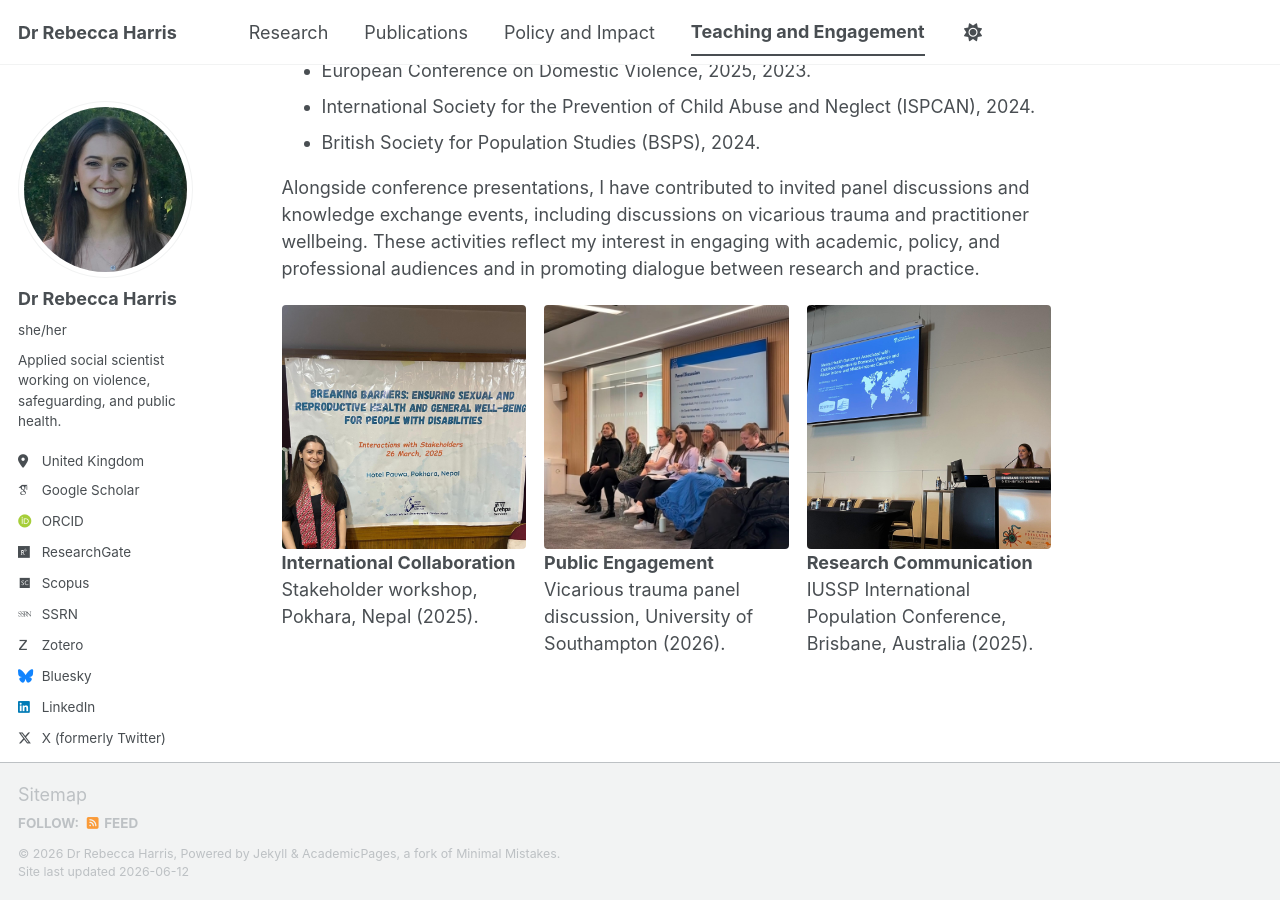
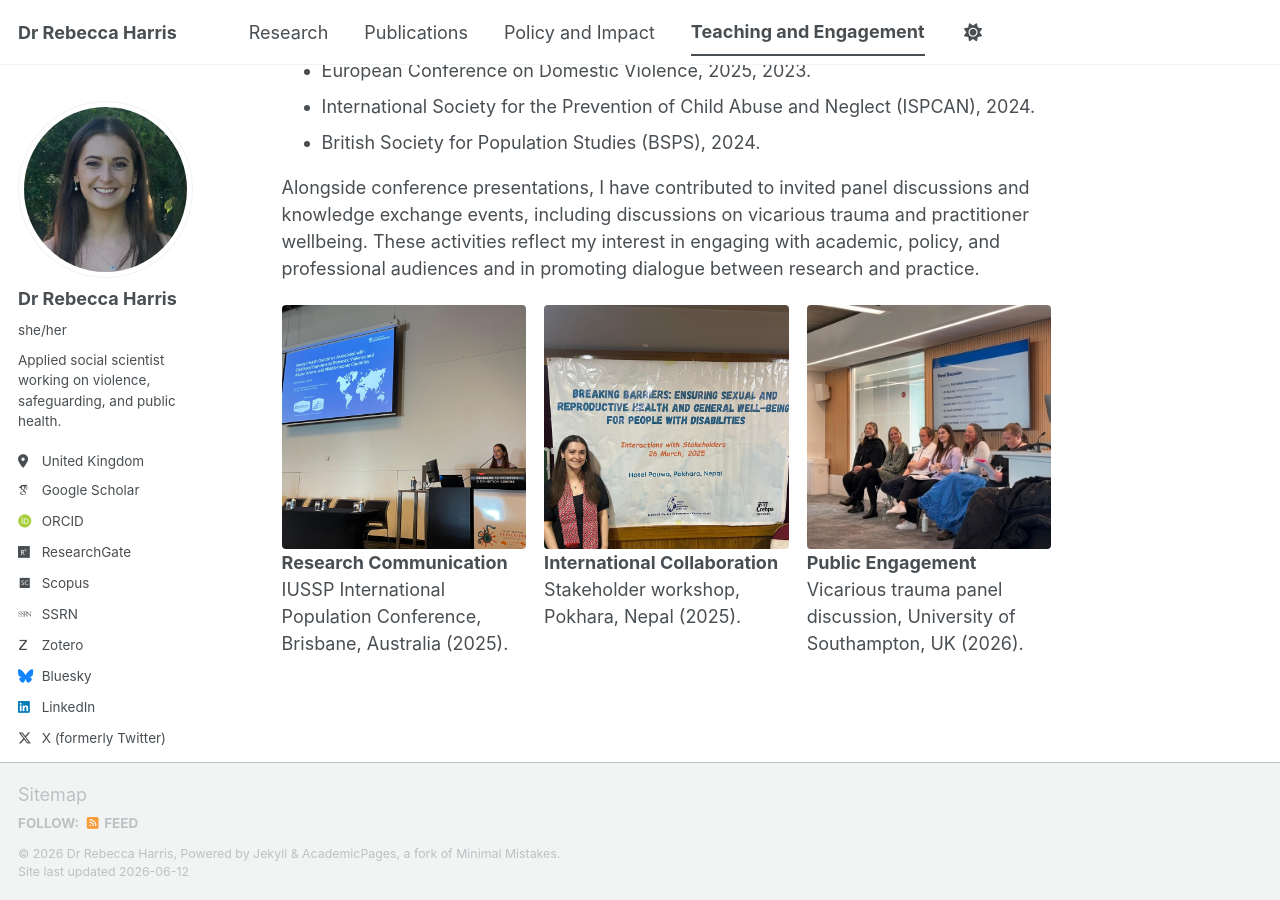
Before and after one commit to DrRebeccaHarris/drrebeccaharris.github.io, a Jekyll site: the page built from _pages/_pages/teaching-and-talks.md, in a window 1280 px wide and 900 px high, scrolled down 1111 px. Built offline with Jekyll 4.4.1, drawn with Linux system fonts in a browser that asks for light colours; some web fonts are replaced; a script bundle is joined from its source files by our own code; library files that are not in the unit come from our copies.

Commit message:
Update teaching-and-talks.md

```diff
--- a/_pages/_pages/teaching-and-talks.md
+++ b/_pages/_pages/teaching-and-talks.md
@@ -33,22 +33,31 @@
 
 <div style="display: grid; grid-template-columns: repeat(3, 1fr); gap: 18px; margin-top: 20px;">
 
+<div>
+    <img src="/images/iussp-2025.jpg" alt="Dr Rebecca Harris presenting research on mental health outcomes associated with childhood exposure to domestic violence and abuse at the International Population Conference in Brisbane, Australia, in 2025." style="width: 100%;
+            aspect-ratio: 1 / 1;
+            object-fit: cover;
+            border-radius: 4px;">
+    <p><strong>Research Communication</strong><br>
+    IUSSP International Population Conference, Brisbane, Australia (2025).</p>
+  </div>
+
     <div>
-    <img src="/images/nepal-workshop-2025.jpg" alt="Dr Rebecca Harris attending a stakeholder workshop on disability and sexual and reproductive health in Pokhara, Nepal, in 2025." style="width: 100%; border-radius: 4px;">
+    <img src="/images/nepal-workshop-2025.jpg" alt="Dr Rebecca Harris attending a stakeholder workshop on disability and sexual and reproductive health in Pokhara, Nepal, in 2025." style="width: 100%;
+            aspect-ratio: 1 / 1;
+            object-fit: cover;
+            border-radius: 4px;">
     <p><strong>International Collaboration</strong><br>
     Stakeholder workshop, Pokhara, Nepal (2025).</p>
   </div>
 
   <div>
-    <img src="/images/panel-vicarious-trauma.jpg" alt="Dr Rebecca Harris participating in an interdisciplinary panel discussion on vicarious trauma and researcher wellbeing at the University of Southampton in 2026." style="width: 100%; border-radius: 4px;">
+    <img src="/images/panel-vicarious-trauma.jpg" alt="Dr Rebecca Harris participating in an interdisciplinary panel discussion on vicarious trauma and researcher wellbeing at the University of Southampton in 2026." style="width: 100%;
+            aspect-ratio: 1 / 1;
+            object-fit: cover;
+            border-radius: 4px;">
     <p><strong>Public Engagement</strong><br>
-    Vicarious trauma panel discussion, University of Southampton (2026).</p>
-  </div>
-
-<div>
-    <img src="/images/iussp-2025.jpg" alt="Dr Rebecca Harris presenting research on mental health outcomes associated with childhood exposure to domestic violence and abuse at the International Population Conference in Brisbane, Australia, in 2025." style="width: 100%; border-radius: 4px;">
-    <p><strong>Research Communication</strong><br>
-    IUSSP International Population Conference, Brisbane, Australia (2025).</p>
+    Vicarious trauma panel discussion, University of Southampton, UK (2026).</p>
   </div>
 
 </div>
```
